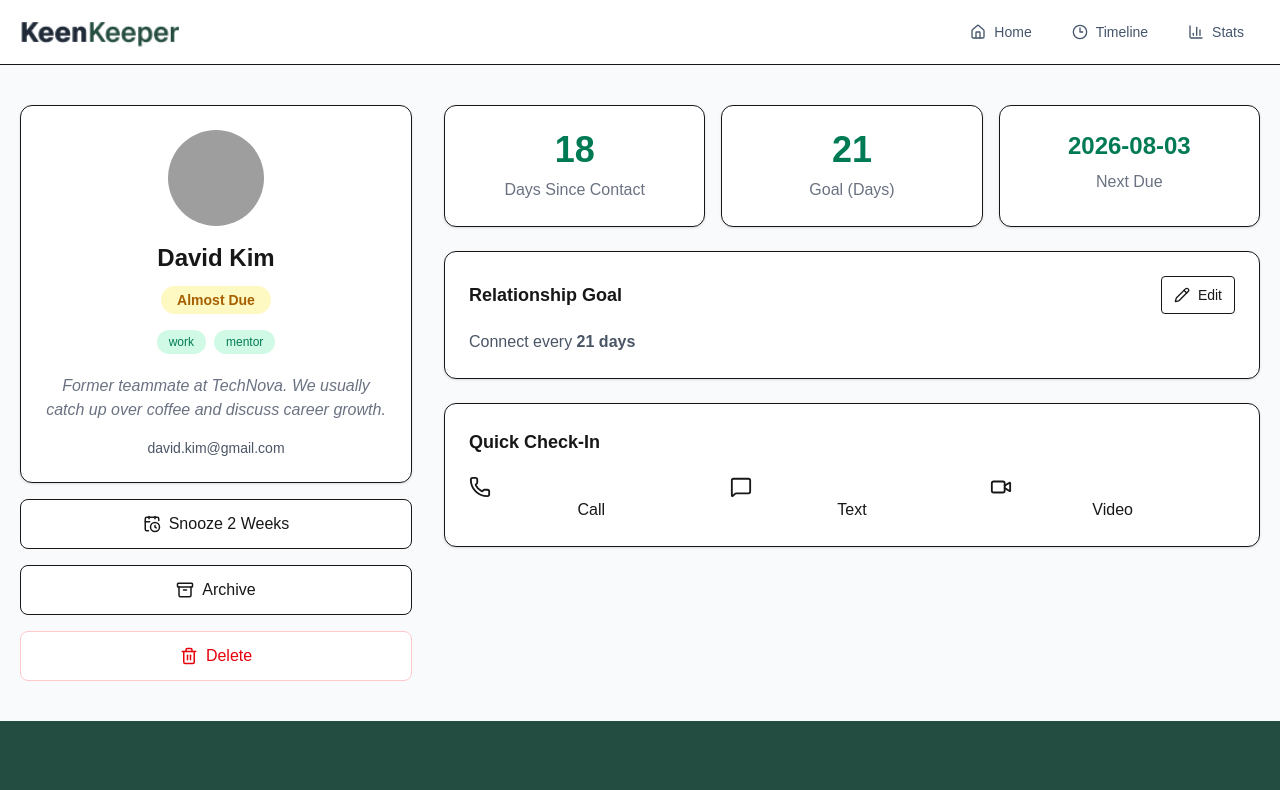
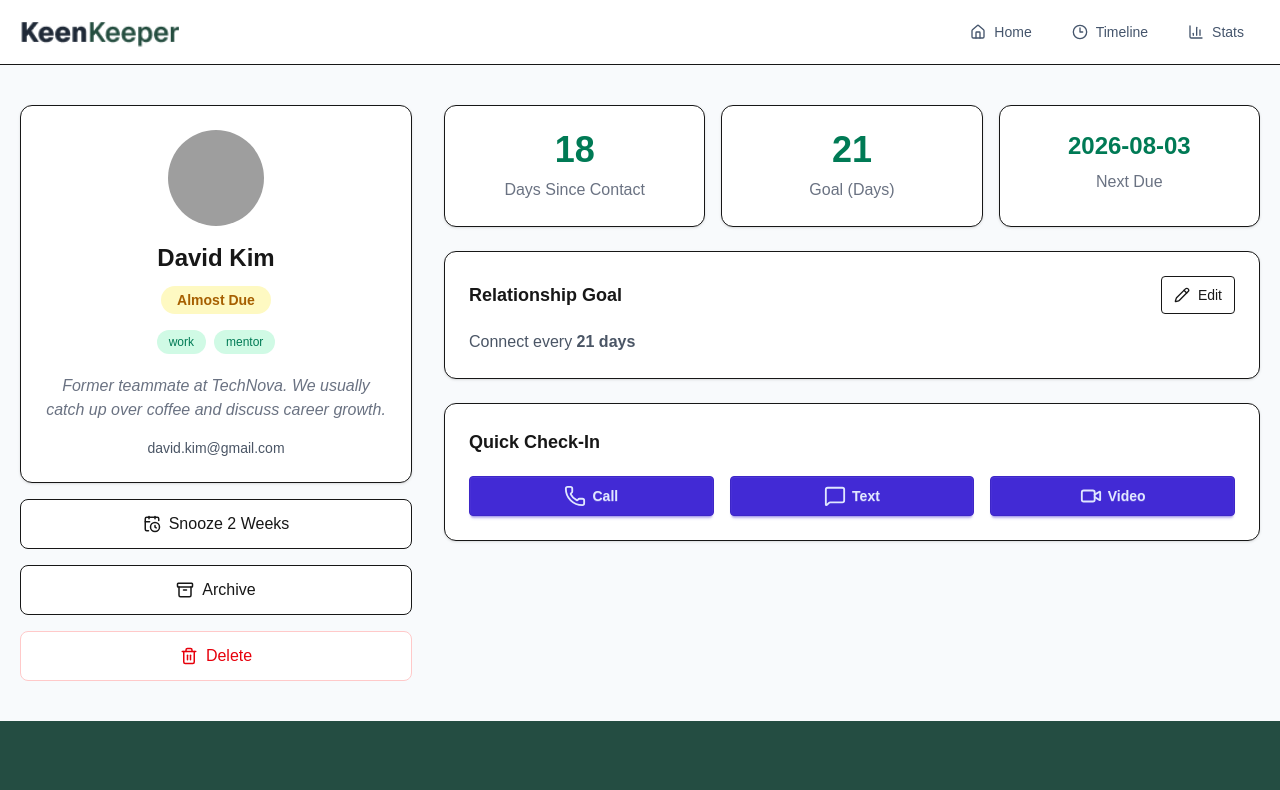
Before and after one commit to masfiqurwebdev/assignment_7, a Next.js app: page /friends/1 in a window 1280 px wide. Shown: the top 790 px of the page. Built offline with nearby package versions, Linux system fonts and the light colour scheme; grey boxes are pictures that could not be loaded.

Commit message:
readme.md complete

```diff
--- a/next.config.mjs
+++ b/next.config.mjs
@@ -2,6 +2,14 @@
 const nextConfig = {
   /* config options here */
   reactCompiler: true,
+   images: {
+    remotePatterns: [
+      {
+        protocol: "https",
+        hostname: "**",
+      },
+    ],
+  },
 };
 
 export default nextConfig;
--- a/src/components/FriendCard.jsx
+++ b/src/components/FriendCard.jsx
@@ -1,3 +1,4 @@
+import Image from "next/image";
 import Link from "next/link";
 
 const statusColor = {
@@ -11,7 +12,9 @@ export default function FriendCard({ friend }) {
     <Link href={`/friends/${friend.id}`}>
       <div className="group cursor-pointer rounded-xl border border-gray-200 bg-white p-6 text-center shadow-sm transition duration-300 hover:-translate-y-1 hover:shadow-lg">
 
-        <img
+        <Image
+          width={500}
+          height={500}
           src={friend.picture}
           alt={friend.name}
           className="mx-auto h-20 w-20 rounded-full object-cover"
--- a/src/components/FriendDetails.jsx
+++ b/src/components/FriendDetails.jsx
@@ -133,17 +133,17 @@ export default function FriendDetails({ friend }) {
             <h2 className="mb-5 text-lg font-semibold">Quick Check-In</h2>
 
             <div className="grid gap-4 md:grid-cols-3">
-              <button onClick={() => addTimeline("Call")}>
+              <button className="btn btn-primary " onClick={() => addTimeline("Call")}>
                 <Phone size={22} />
                 Call
               </button>
 
-              <button onClick={() => addTimeline("Text")}>
+              <button className="btn btn-primary " onClick={() => addTimeline("Text")}>
                 <MessageSquare size={22} />
                 Text
               </button>
 
-              <button onClick={() => addTimeline("Video")}>
+              <button className="btn btn-primary " onClick={() => addTimeline("Video")}>
                 <Video size={22} />
                 Video
               </button>
```
Also changed, not shown: 1 other file (tests, documents, lock files or other folders).
